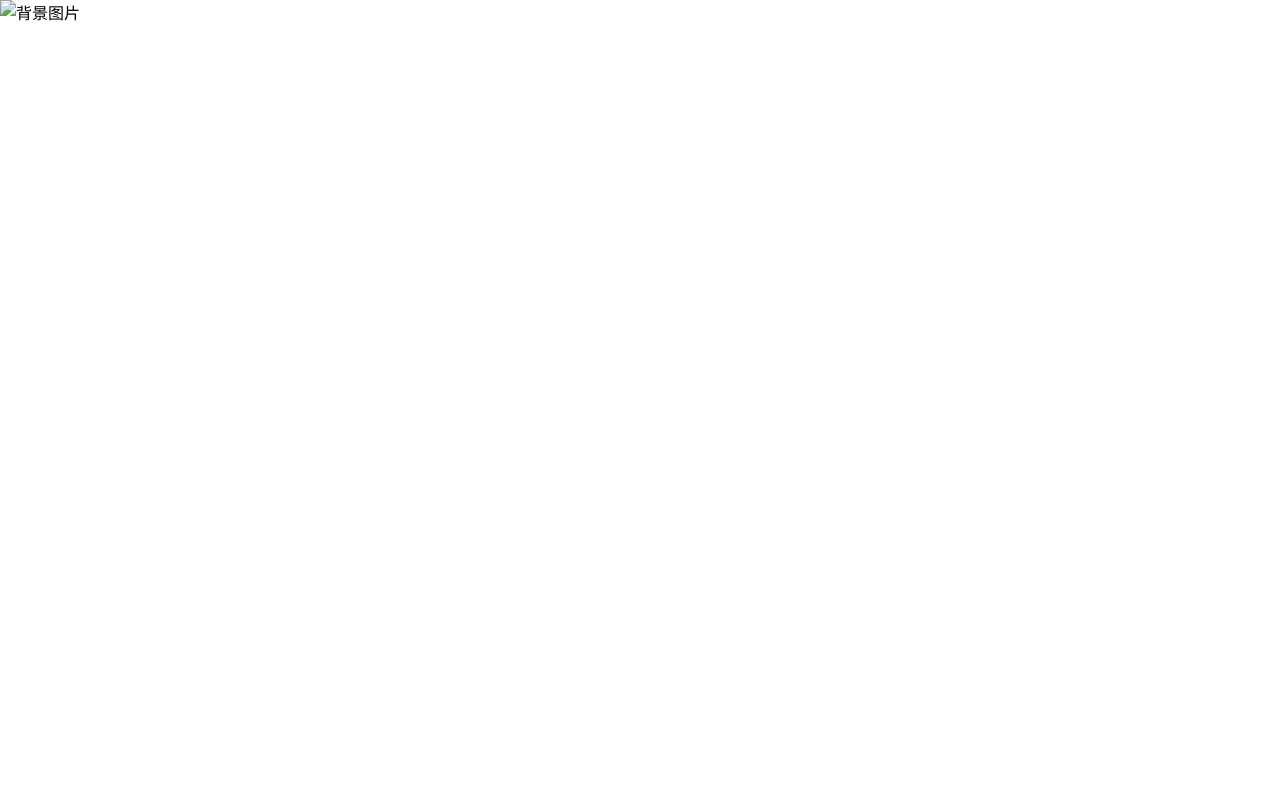
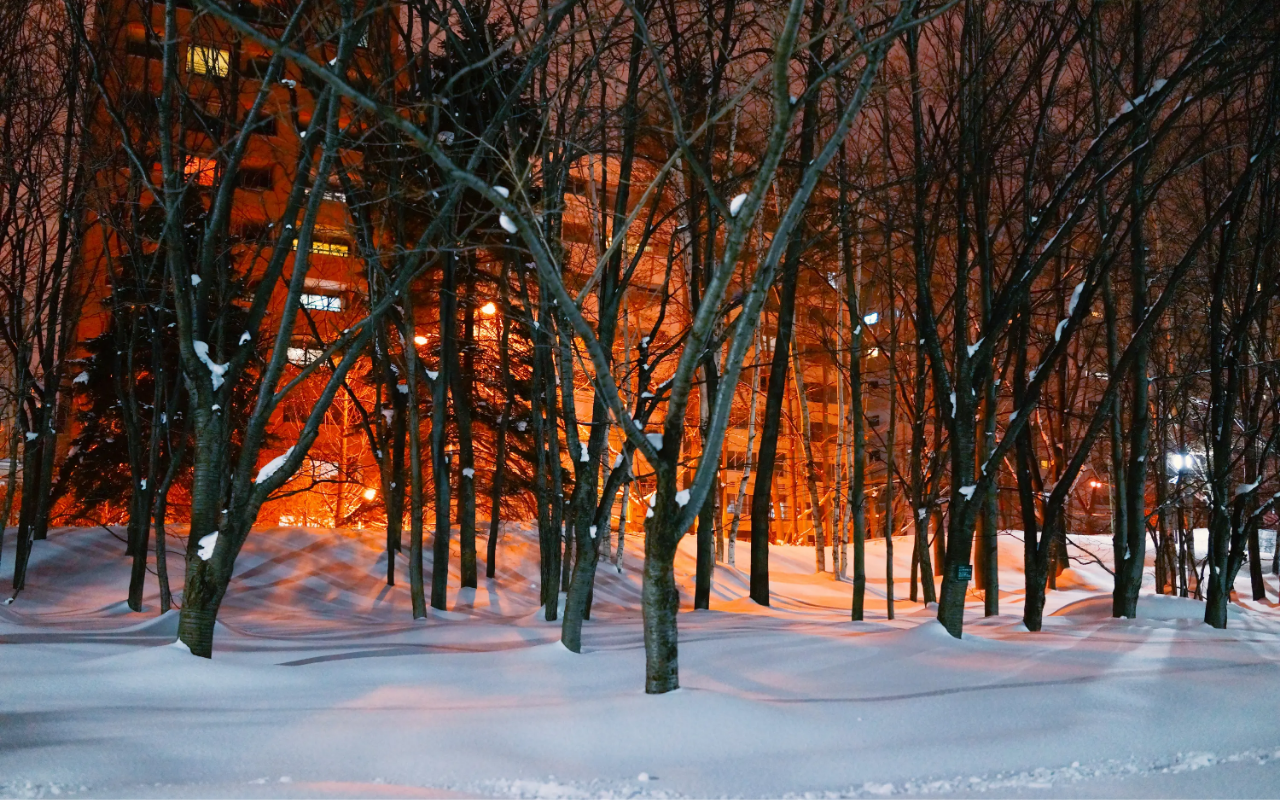
Before and after one commit to adlkt/chromium-newTab, a browser extension: page index.html in a window 1280 px wide. Drawn offline with Linux system fonts and the light colour scheme.

Commit message:
更新背景图片文件路径

```diff
--- a/index.html
+++ b/index.html
@@ -28,7 +28,7 @@
 </head>
 
 <body>
-  <img src="public/background1.jpg" alt="背景图片" class="fullscreen-image">
+  <img src="public/background.jpg" alt="背景图片" class="fullscreen-image">
 </body>
 
 </html>
```
